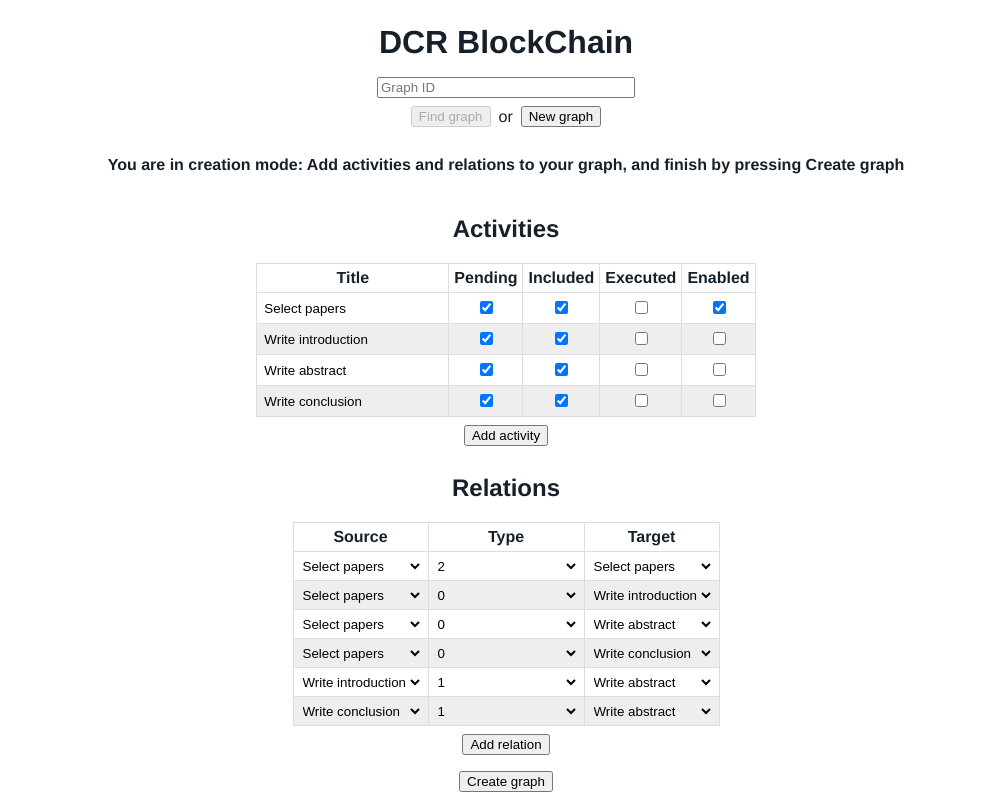
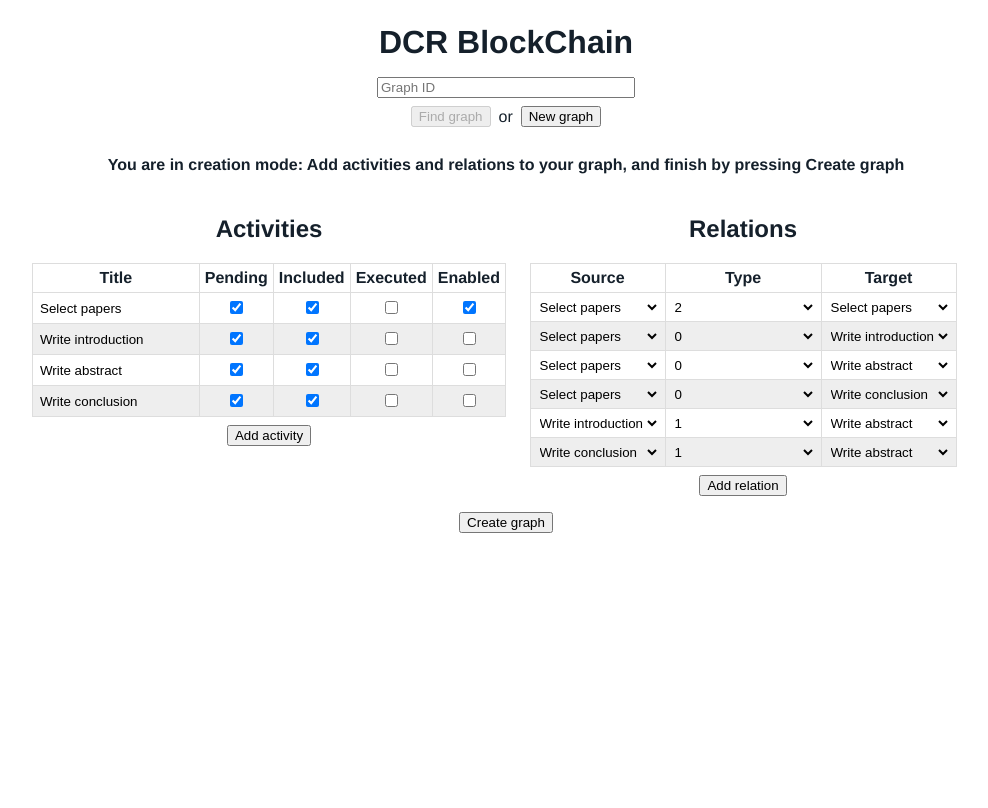
Before and after one commit to cstybert/dcr-blockchain, a Vue app in the folder frontend/: page / in a window 1280 px wide. Shown: the whole page, without its empty margins (134-1122 px from the left). Built offline with nearby package versions, Linux system fonts and the light colour scheme.

Commit message:
Adjusted table positioning

```diff
--- a/frontend/src/components/HomeView.scss
+++ b/frontend/src/components/HomeView.scss
@@ -35,10 +35,9 @@
 
   .tables-container {
     height: 100%;
-    width: 100%;
+    width: 75%;
     display: flex;
-    flex-direction: column;
-    align-items: center;
+    flex-direction: row;
     justify-content: space-around;
 
     .table-container {
```
